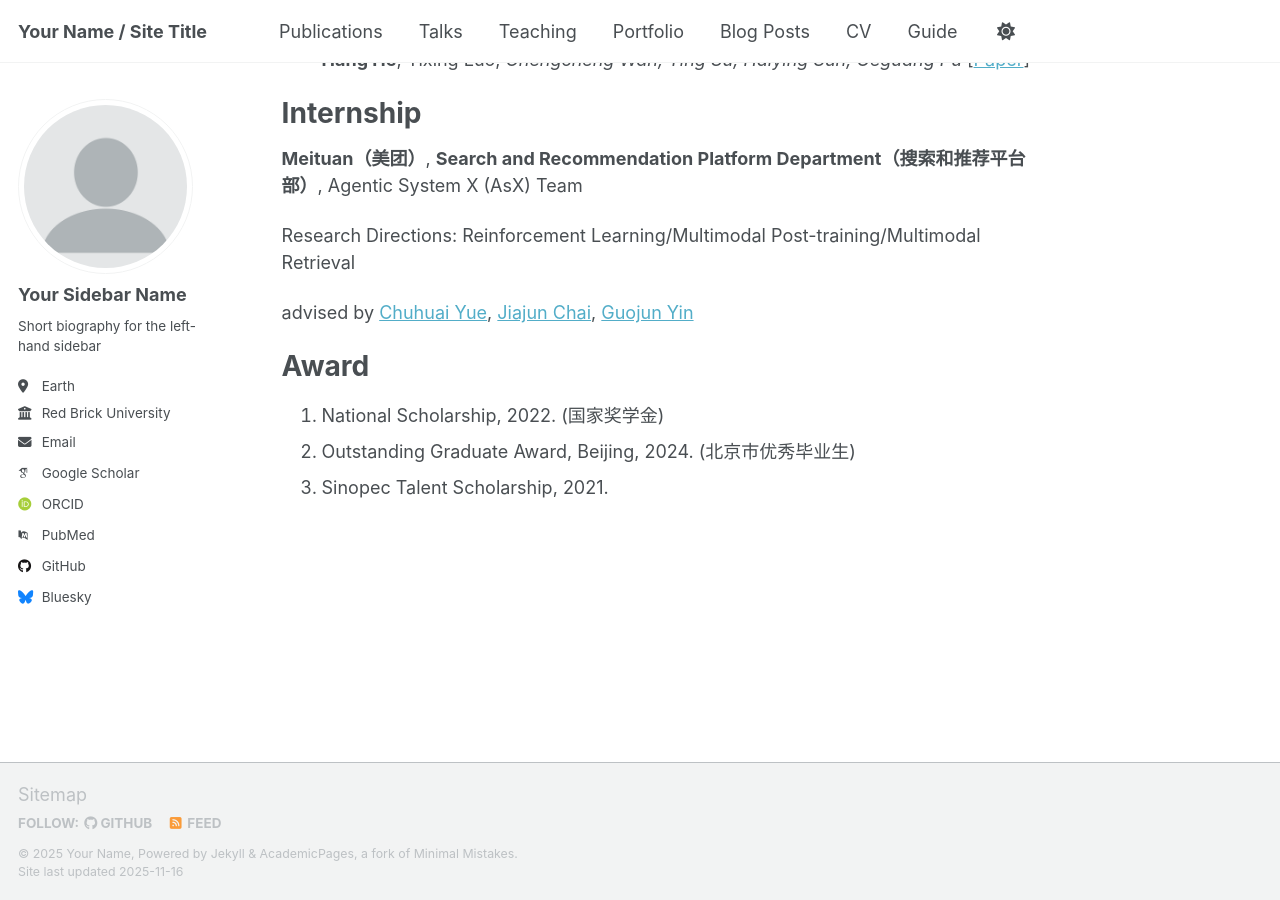
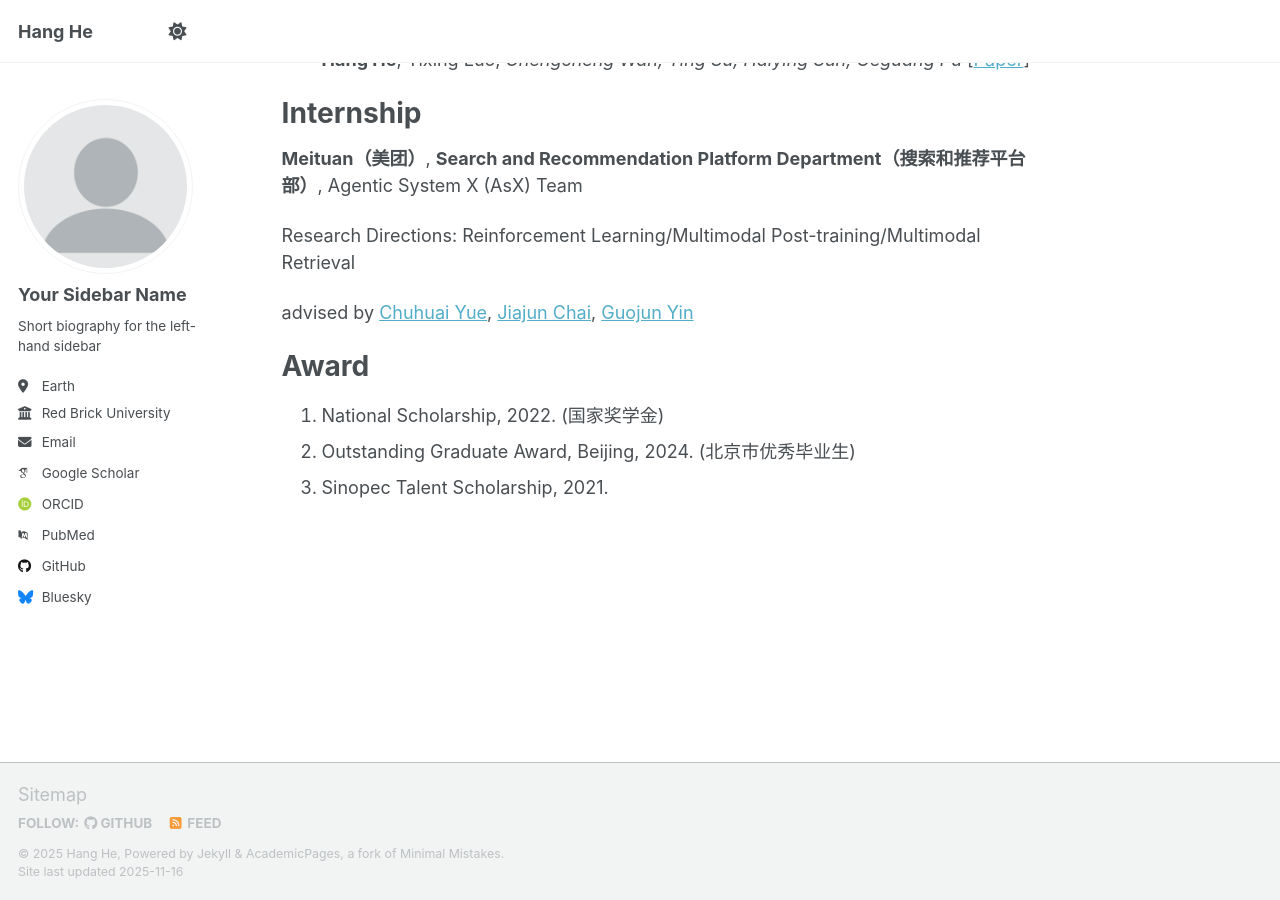
Before and after one commit to hanghe3/hanghe3.github.io, a Jekyll site: the page built from _pages/about.md, in a window 1280 px wide and 900 px high, scrolled down 767 px. Built offline with Jekyll 4.4.1, drawn with Linux system fonts in a browser that asks for light colours; some web fonts are replaced; a script that is not in the unit is left out.

Commit message:
Update site title to 'Hang He' and remove navigation bar

```diff
--- a/_config.yml
+++ b/_config.yml
@@ -9,10 +9,10 @@
 # Basic Site Settings
 locale                   : "en-US"
 site_theme               : "default" # Currently available options are "default", "air"
-title                    : "Your Name / Site Title"
+title                    : "Hang He"
 title_separator          : "-"
-name                     : &name "Your Name"
-description              : &description "Your Name's academic portfolio"   # Update this with a general description of your site, this is the default if not overridden by a page
+name                     : &name "Hang He"
+description              : &description "Hang He's academic portfolio"   # Update this with a general description of your site, this is the default if not overridden by a page
 url                      : https://academicpages.github.io # The base hostname & protocol for your site e.g. "https://[your GitHub username].github.io",
                                                            # or if you already have some other page hosted on Github then use "https://[your GitHub username].github.io/[Your Repo Name]"
 baseurl                  : "" # the subpath of your site, e.g. "/blog"
```
Also changed, not shown: _data/navigation.yml (+15 -14 lines).
